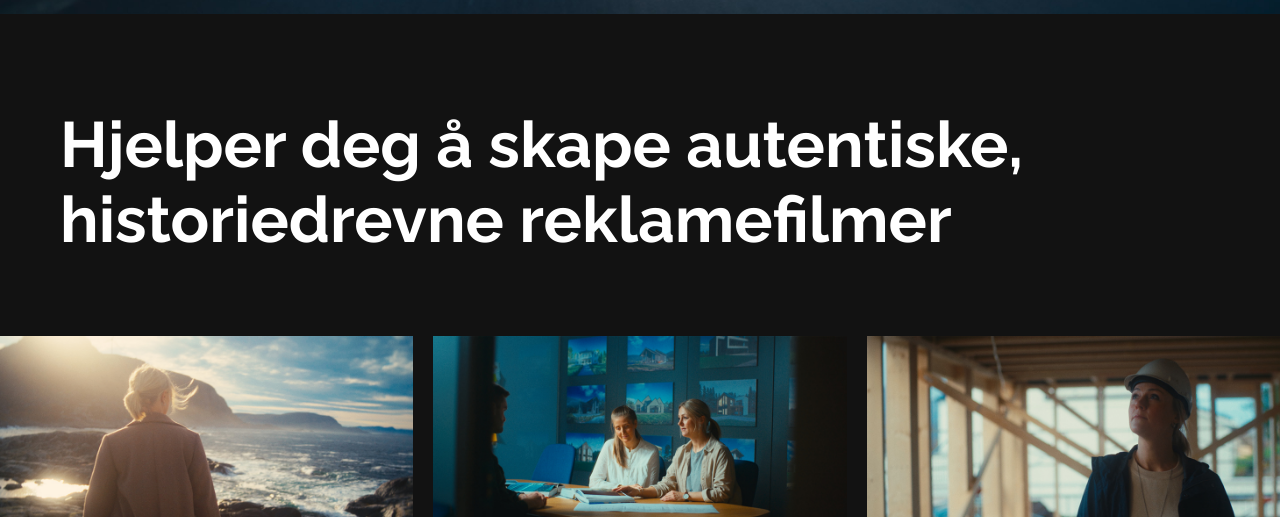
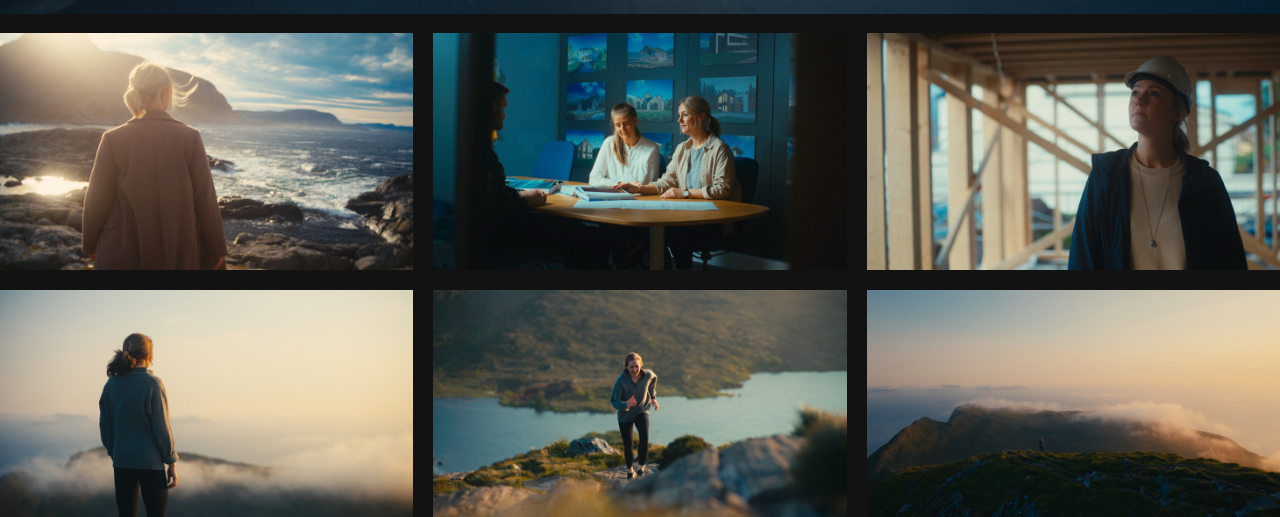
Before and after one commit to gjelsten/gjelsten.github.io, a plain HTML site: page no/index.html in a window 1280 px wide. Shown: the part 586-1103 px from the top of the page. Drawn offline with Linux system fonts and the light colour scheme.

Commit message:
Add files via upload

```diff
--- a/no/index.html
+++ b/no/index.html
@@ -64,7 +64,7 @@
     </h1>
     <p class="subtitle">
       Regissør og filmfotograf
-		<br>i Ålesund
+		<br>basert i Ålesund
 
 
 
@@ -74,14 +74,6 @@
 
 
 		<!-- Text Section -->
-
-
-    <section class="about-section">
-      <div class="about-content">
-        <h2>Hjelper deg å skape autentiske, historiedrevne reklamefilmer</h2>
-
-      </div>
-    </section>
 
 
 
```
